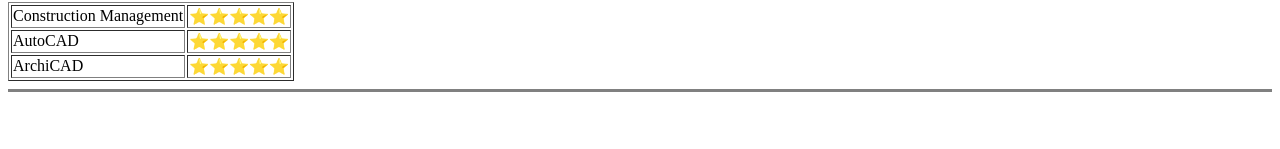
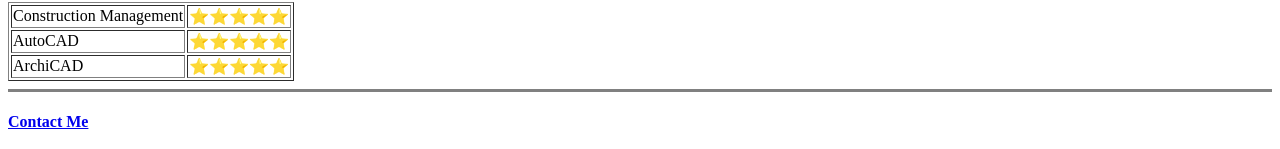
Before and after one commit to kiplogos/CV, a plain HTML site: page index.html in a window 1280 px wide. Shown: the part 864-1013 px from the top of the page. Before the commit the page ends 977 px from the top, so only its background shows below. Drawn offline with Linux system fonts and the light colour scheme.

Commit message:
Update index.html

```diff
--- a/index.html
+++ b/index.html
@@ -80,7 +80,7 @@
 </table>
 
   <hr size="3" noshade>
-<h4><a href="contact-me.html>Contact Me</a></h4>
+<h4><a href="contact-me.html">Contact Me</a></h4>
 
 
 
```
